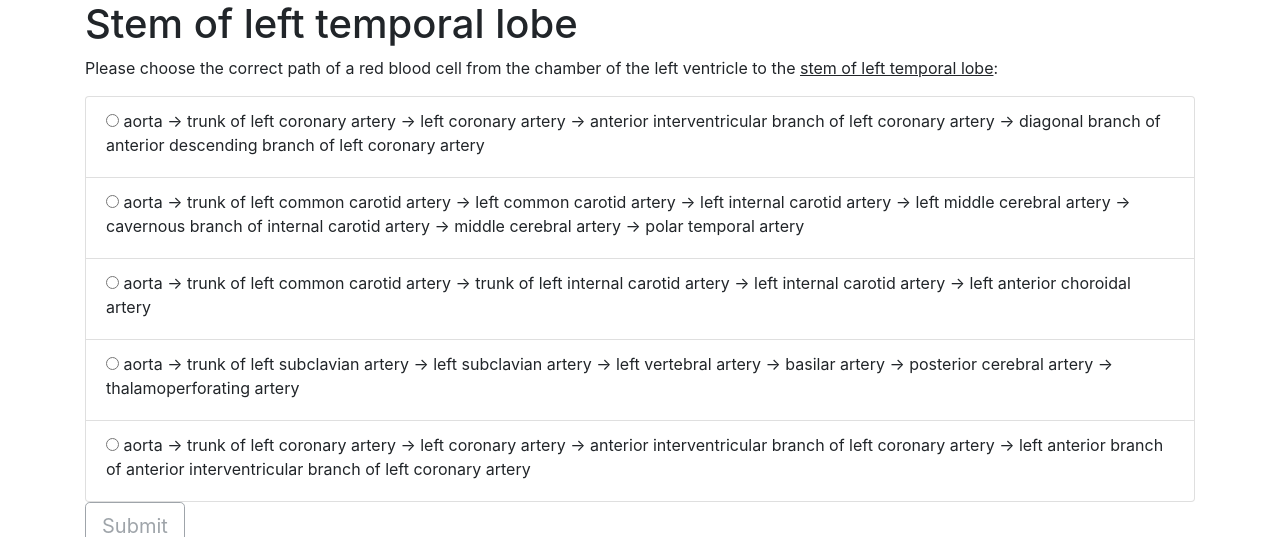
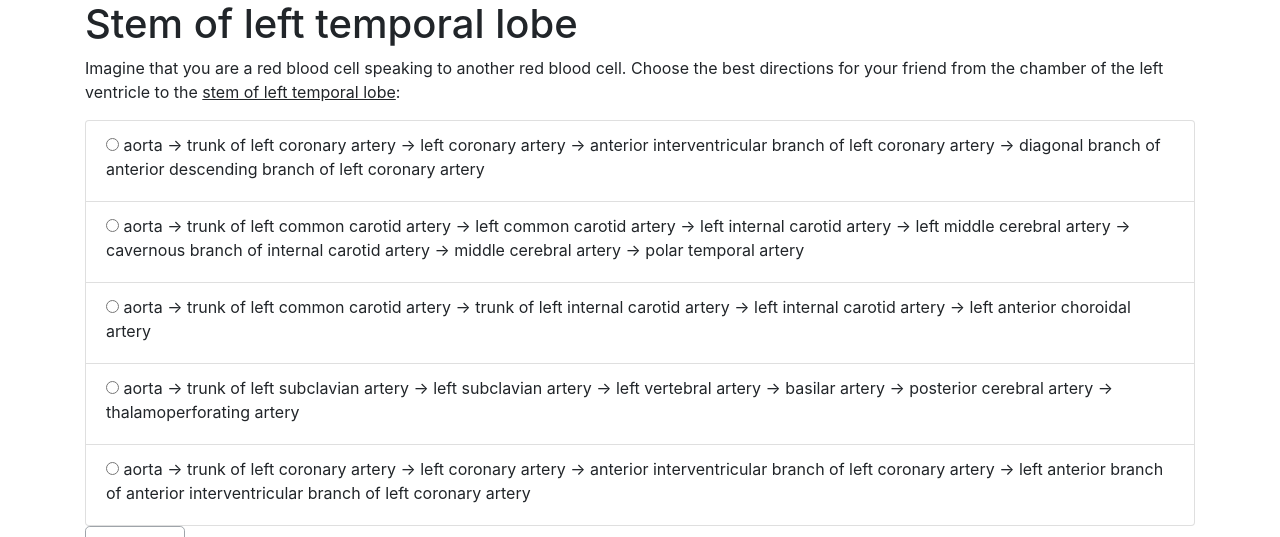
Before and after one commit to spwntr/thymus, a Flask app: page /question/1/ in a window 1280 px wide. Shown: the part 56-593 px from the top of the page. Run offline with Flask 2, Linux system fonts and the light colour scheme; some libraries are stand-ins or nearby versions.

Commit message:
[spw] add multiple question stems

```diff
--- a/templates/question.html
+++ b/templates/question.html
@@ -2,7 +2,19 @@
 
 {% block body %}
     <h1>{{ question.subject }}</h1>
-    <p>Please choose the correct path of a red blood cell from the chamber of the left ventricle to the <u>{{ question.subject.lower() }}</u>:</p>
+    <p>
+        {% set stem_id = range(4)|random %}
+        {% if stem_id == 0 %}
+            Imagine that you are a red blood cell speaking to another red blood cell. Choose the best directions for your friend
+        {% elif stem_id == 1 %}
+            Choose the physiologic path of blood
+        {% elif stem_id == 2 %}
+            Please select the path of a red blood cell
+        {% elif stem_id == 3 %}
+            Describe the path of normal blood flow
+        {% endif %}
+        from the chamber of the left ventricle to the <u>{{ question.subject.lower() }}</u>:
+    </p>
     <div>
         <ul class="list-group">
             {% for option in question.randomized_options %}
```
